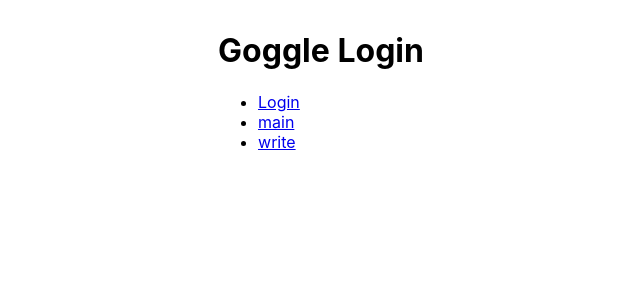
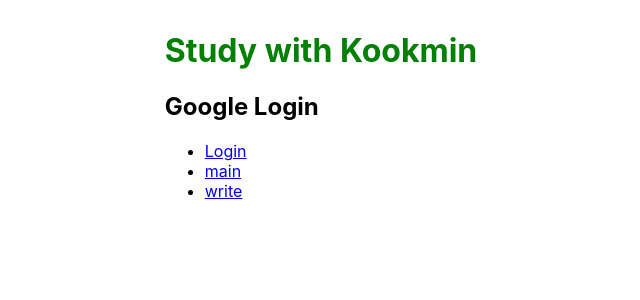
Before and after one commit to sinam7/StudyWithKookmin, a React (Create React App) app in the folder src/reactFront/swk-react/: page / in a window 1280 px wide. Shown: the top 300 px of the page, without its empty margins (319-959 px from the left). Built offline with nearby package versions, Linux system fonts and the light colour scheme; no server answers.

Commit message:
typo: goggle to google

```diff
--- a/src/reactFront/swk-react/src/components/page/Login.jsx
+++ b/src/reactFront/swk-react/src/components/page/Login.jsx
@@ -22,7 +22,8 @@
 
   return (
     <div>
-      <h1>Goggle Login</h1>
+      <h1 style={{color:"green"}}>Study with Kookmin</h1>
+      <h2>Google Login</h2>
       <Nav />
       <GoogleLogin onGoogleSignIn={onGoogleSignIn} text="로그인" />
     </div>
```
